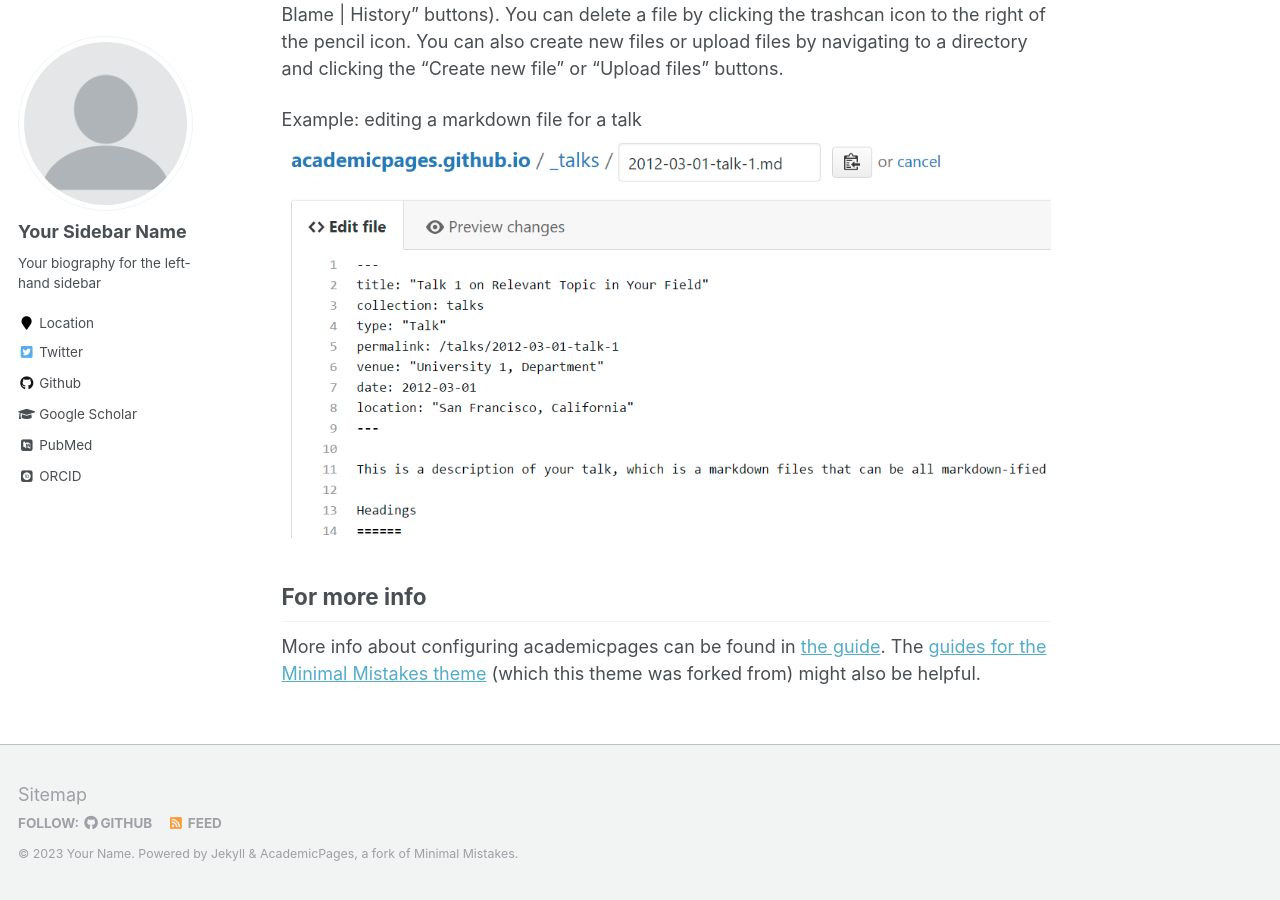
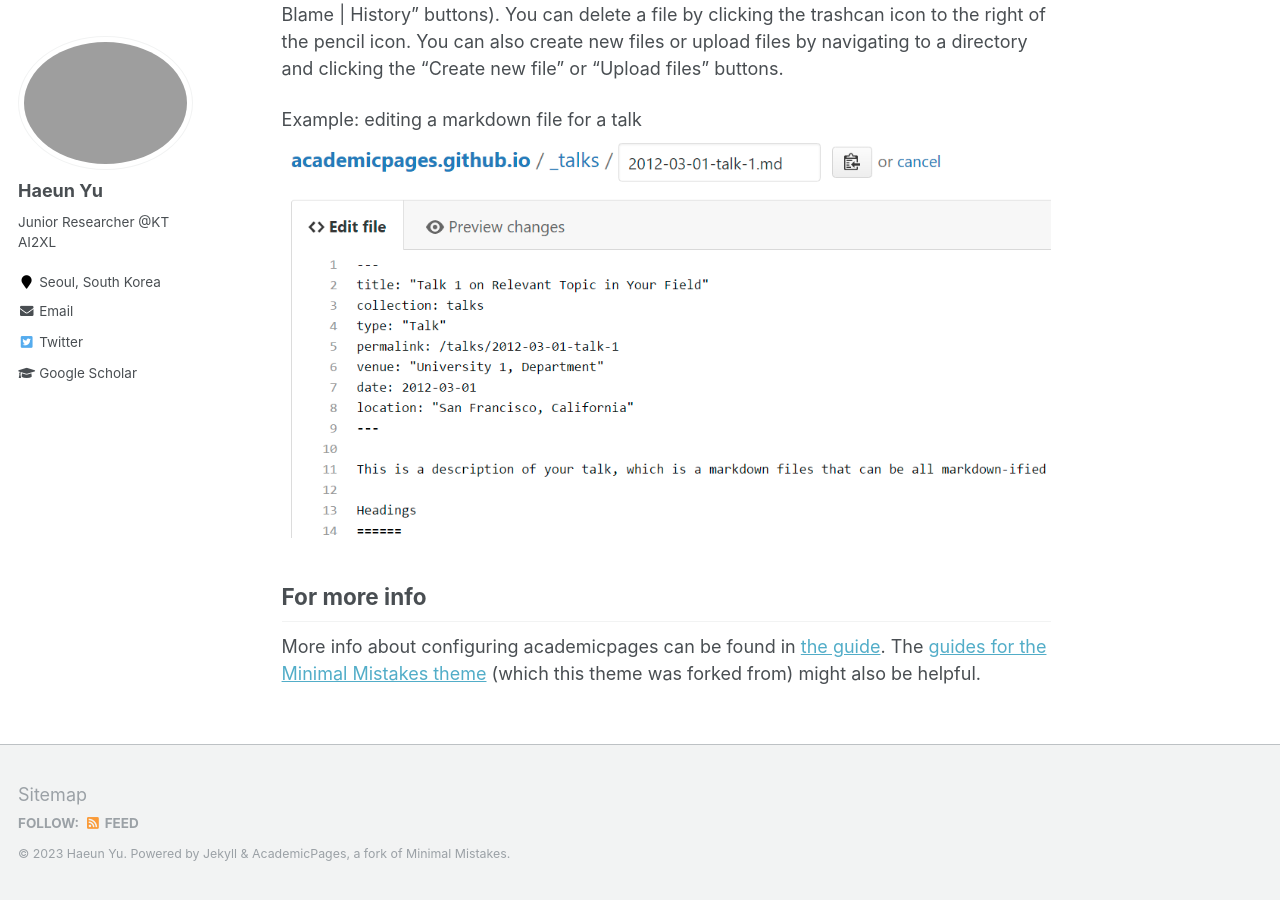
Before and after one commit to HaeunYu/haeunyu.github.io, a Jekyll site: the page built from _pages/about.md, in a window 1280 px wide and 900 px high, scrolled down 2463 px. Built offline with Jekyll 4.4.1, drawn with Linux system fonts in a browser that asks for light colours; some web fonts are replaced; some of the changed text lies outside the part shown.

Commit message:
first page

```diff
--- a/Gemfile
+++ b/Gemfile
@@ -25,3 +25,5 @@ group :jekyll_plugins do
   gem 'jekyll-sitemap'
   gem 'hawkins'
 end
+
+gem "webrick", "~> 1.8"
--- a/_config.yml
+++ b/_config.yml
@@ -7,13 +7,13 @@
 
 # Site Settings
 locale                   : "en-US"
-title                    : "Your Name / Site Title"
+title                    : "Haeun Yu"
 title_separator          : "-"
-name                     : &name "Your Name"
-description              : &description "personal description"
-url                      : https://academicpages.github.io # the base hostname & protocol for your site e.g. "https://mmistakes.github.io"
+name                     : &name "Haeun Yu"
+description              : &description "PhD Student (to-be)"
+url                      : https://haeunyu.github.io # the base hostname & protocol for your site e.g. "https://mmistakes.github.io"
 baseurl                  : "" # the subpath of your site, e.g. "/blog"
-repository               : "academicpages/academicpages.github.io"
+repository               : "/HaeunYu/haeunyu.github.io"
 teaser                   :  # filename of teaser fallback teaser image placed in /images/, .e.g. "500x300.png"
 breadcrumbs              : false # true, false (default)
 words_per_minute         : 160
@@ -77,17 +77,19 @@ analytics:
   google:
     tracking_id          :
 
+# favicon
+favicon: ./assets/img/pink_favicon.png
 
 # Site Author
 author:
-  name             : "Your Sidebar Name"
-  avatar           : "profile.png"
-  bio              : "Your biography for the left-hand sidebar"
-  location         : "Location"
+  name             : "Haeun Yu"
+  avatar           : "./assets/img/haeunyu.jpg"
+  bio              : "Junior Researcher @KT AI2XL"
+  location         : "Seoul, South Korea"
   employer         :
-  pubmed           : "https://www.ncbi.nlm.nih.gov/pubmed/?term=john+snow"
-  googlescholar    : "http://yourfullgooglescholarurl.com"
-  email            :
+  pubmed           :
+  googlescholar    : "https://scholar.google.com/citations?user=EfTg6eQAAAAJ&hl=en"
+  email            : "haeun.yu204@gmail.com"
   researchgate     :  # example: "https://www.researchgate.net/profile/yourprofile"
   uri              :
   bitbucket        :
@@ -96,20 +98,20 @@ author:
   flickr           :
   facebook         :
   foursquare       :
-  github           : "academicpages"
+  github           :
   google_plus      :
   keybase          :
   instagram        :
   impactstory      : #"https://profiles.impactstory.org/u/xxxx-xxxx-xxxx-xxxx"
   lastfm           :
   linkedin         :
-  orcid            : "http://orcid.org/yourorcidurl"
+  orcid            :
   pinterest        :
   soundcloud       :
   stackoverflow    : # http://stackoverflow.com/users/123456/username
   steam            :
   tumblr           :
-  twitter          : "replacethistwitterhandle"
+  twitter          : "https://twitter.com/haYu204"
   vine             :
   weibo            :
   xing             :
```
Also changed, not shown: Gemfile.lock (added), _config.dev.yml (line endings or trailing spaces), assets/img/pink_favicon.png (added), 1 other file.
